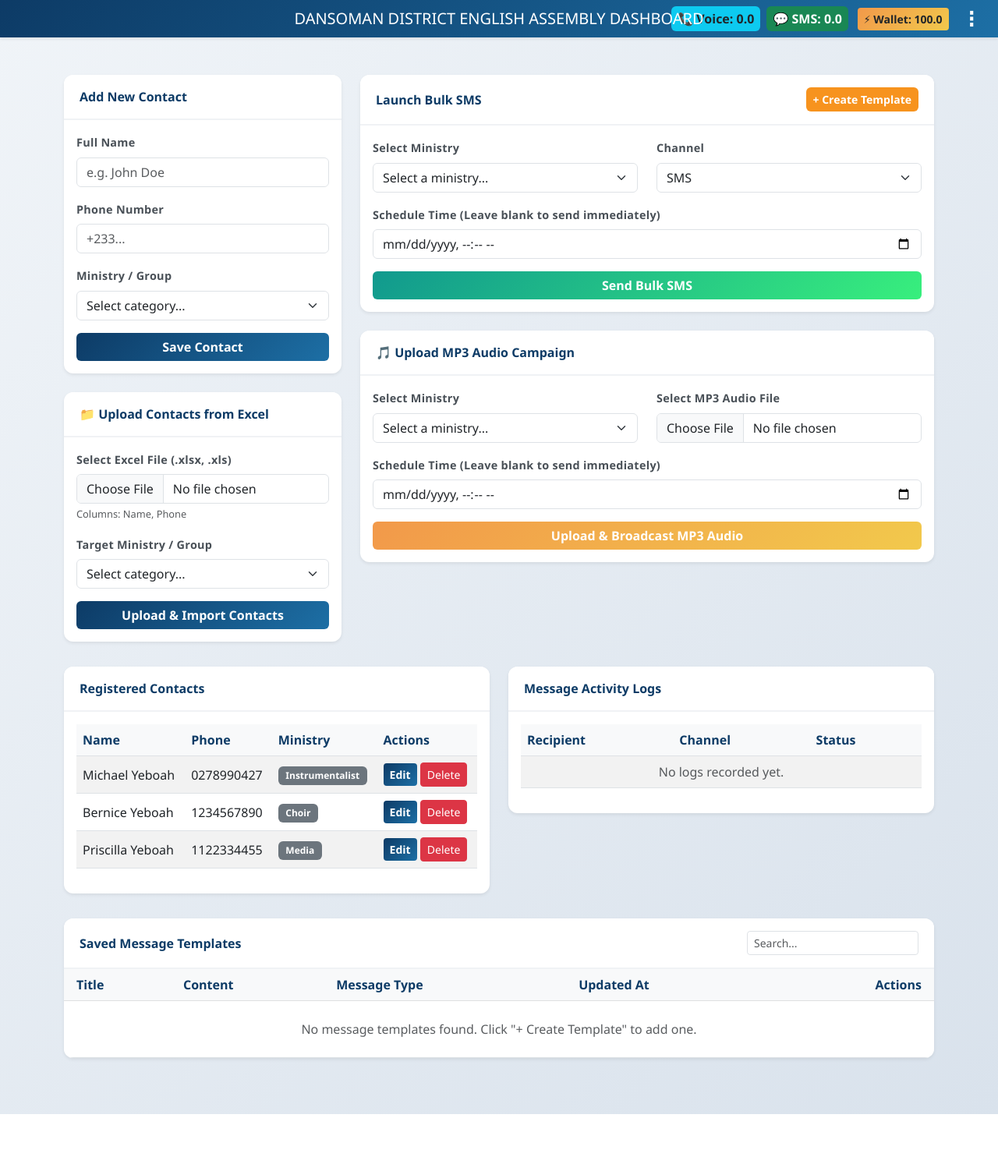
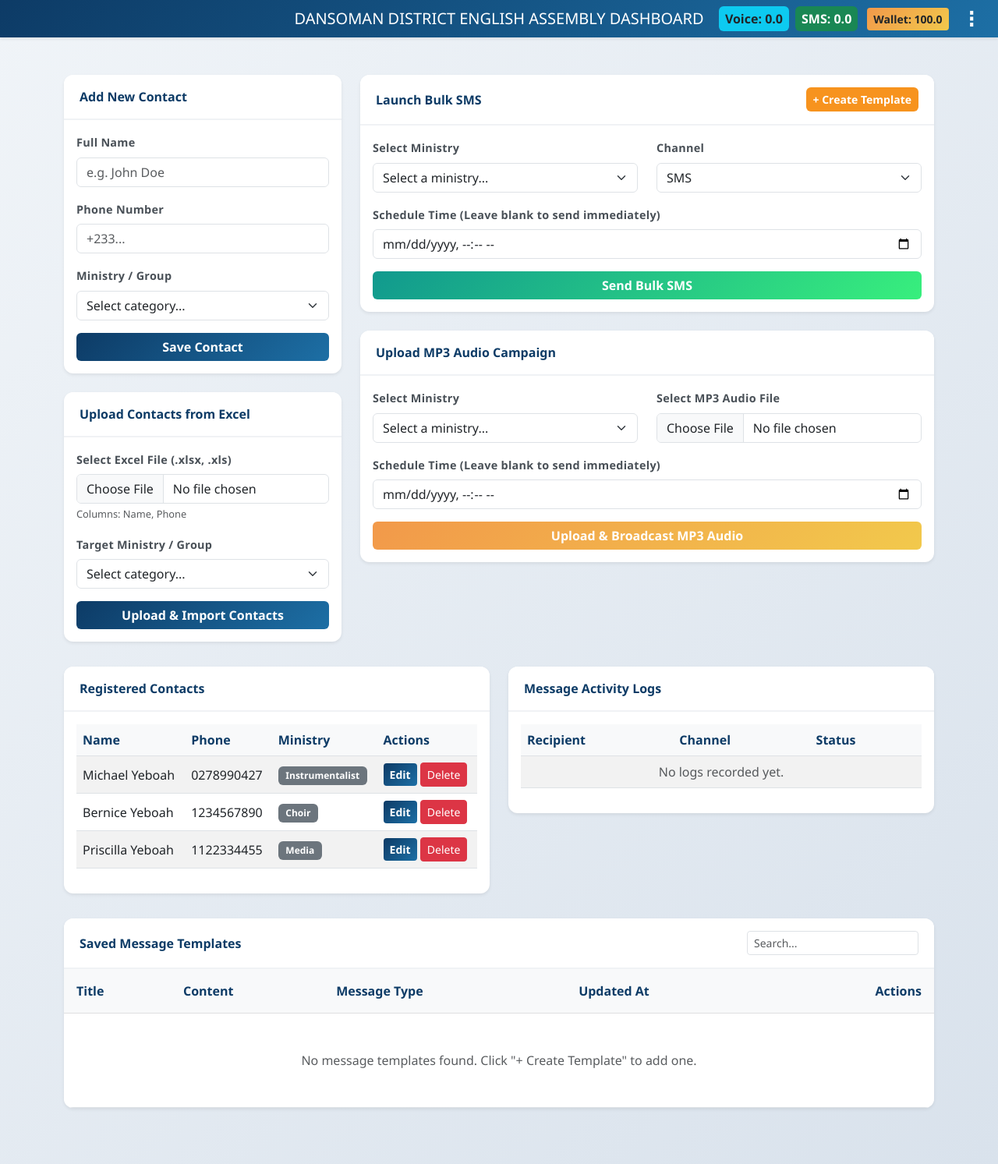
Before and after one commit to kwesidompreh53-png/stem-messaging-app, a Flask app: page / in a window 1280 px wide. Shown: the whole page at 78% size. Before the commit the page ends 1429 px from the top, so only its background shows below. Run offline with Flask 3, Linux system fonts and the light colour scheme; a user stored in the database is signed in; data comes from the database, SQL or seed files in the repository; data that the repository does not hold is empty; some libraries are stand-ins or nearby versions.

Commit message:
Enlarge and space out message templates table layout on dashboard

```diff
--- a/templates/index.html
+++ b/templates/index.html
@@ -78,17 +78,17 @@
             <div class="d-flex align-items-center ms-auto gap-2">
                 <!-- Voice Purchased Badge -->
                 <span class="badge bg-info text-dark fw-bold px-2 py-2 fs-6">
-                    📞 Voice: {{ voice_total }}
+                    Voice: {{ voice_total }}
                 </span>
 
                 <!-- SMS Purchased Badge -->
                 <span class="badge bg-success text-white fw-bold px-2 py-2 fs-6">
-                    💬 SMS: {{ sms_total }}
+                    SMS: {{ sms_total }}
                 </span>
 
                 <!-- Points Balance Badge -->
                 <a href="{{ url_for('buy_points') }}" class="btn btn-warning btn-sm fw-bold text-dark ms-1">
-                    ⚡ Wallet: {{ current_user.balance }}
+                    Wallet: {{ current_user.balance }}
                 </a>
 
                 <div class="menu-container">
@@ -149,7 +149,7 @@
 
                 <!-- Upload Contacts from Excel Card -->
                 <div class="card shadow-sm">
-                    <div class="card-header bg-white fw-bold">📁 Upload Contacts from Excel</div>
+                    <div class="card-header bg-white fw-bold">Upload Contacts from Excel</div>
                     <div class="card-body">
                         <form action="{{ url_for('upload_contacts_excel') }}" method="POST" enctype="multipart/form-data">
                             <div class="mb-3">
@@ -218,7 +218,7 @@
 
                 <!-- MP3 Audio Upload Card -->
                 <div class="card shadow-sm">
-                    <div class="card-header bg-white fw-bold">🎵 Upload MP3 Audio Campaign</div>
+                    <div class="card-header bg-white fw-bold">Upload MP3 Audio Campaign</div>
                     <div class="card-body">
                         <form action="/upload-mp3-campaign" method="POST" enctype="multipart/form-data">
                             <div class="row">
@@ -320,11 +320,11 @@
             </div>
         </div>
 
-        <!-- Row 3: Saved Message Templates Table -->
+        <!-- Row 3: Saved Message Templates Table (Enlarged and Spaced) -->
         <div class="row g-4 mt-2">
             <div class="col-12">
                 <div class="card shadow-sm mb-4">
-                    <div class="card-header bg-white fw-bold d-flex justify-content-between align-items-center">
+                    <div class="card-header bg-white fw-bold d-flex justify-content-between align-items-center py-3">
                         <span>Saved Message Templates</span>
                         <div class="input-group input-group-sm" style="width: 220px;">
                             <input type="text" id="templateSearch" class="form-control" placeholder="Search..." onkeyup="filterTemplates()">
@@ -334,31 +334,32 @@
                         <table class="table table-hover align-middle mb-0" id="templatesTable">
                             <thead class="table-light">
                                 <tr>
-                                    <th class="ps-3">Title</th>
-                                    <th>Content</th>
-                                    <th>Message Type</th>
-                                    <th>Updated At</th>
-                                    <th class="text-end pe-3">Actions</th>
+                                    <th class="ps-3 py-3">Title</th>
+                                    <th class="py-3">Content</th>
+                                    <th class="py-3">Message Type</th>
+                                    <th class="py-3">Updated At</th>
+                                    <th class="text-end pe-3 py-3">Actions</th>
                                 </tr>
                             </thead>
-                            <tbody>
+                            <tbody style="min-height: 250px;">
+                                {% if templates %}
                                     {% for template in templates %}
                                     <tr>
-                                    <td class="ps-3 fw-semibold text-dark">{{ template.title }}</td>
-                                    <td class="text-muted text-truncate" style="max-width: 250px;">{{ template.body }}</td>
-                                    <td>
+                                        <td class="ps-3 fw-semibold text-dark py-3">{{ template.title }}</td>
+                                        <td class="text-muted text-truncate py-3" style="max-width: 250px;">{{ template.body }}</td>
+                                        <td class="py-3">
                                             <span class="badge bg-info bg-opacity-10 text-info px-2 py-1 fw-normal" style="font-size: 0.8rem;">
                                                 {{ template.template_type }}
                                             </span>
                                         </td>
-                                    <td class="text-muted small">
+                                        <td class="text-muted small py-3">
                                             {% if template.updated_at %}
                                                 {{ template.updated_at.strftime('%b %d, %Y, %I:%M:%S %p') }}
                                             {% else %}
                                                 -
                                             {% endif %}
                                         </td>
-                                    <td class="text-end pe-3">
+                                        <td class="text-end pe-3 py-3">
                                             <div class="dropdown">
                                                 <button class="btn btn-sm btn-light border-0 text-secondary fw-bold" type="button" data-bs-toggle="dropdown" aria-expanded="false" style="font-size: 18px; line-height: 1;">
                                                     &#8942;
@@ -412,11 +413,14 @@
                                         </div>
                                       </div>
                                     </div>
+                                    {% endfor %}
                                 {% else %}
                                     <tr>
-                                    <td colspan="5" class="text-center text-muted py-4">No message templates found. Click "+ Create Template" to add one.</td>
+                                        <td colspan="5" class="text-center text-muted py-5">
+                                            No message templates found. Click "+ Create Template" to add one.
+                                        </td>
                                     </tr>
-                                {% endfor %}
+                                {% endif %}
                             </tbody>
                         </table>
                     </div>
@@ -440,7 +444,7 @@
           <form action="/create-template" method="POST">
             <div class="modal-body px-4 py-3">
 
-              <!-- Template Type Dropdown (Updated Values) -->
+              <!-- Template Type Dropdown -->
               <div class="mb-3">
                 <select class="form-select text-muted bg-light border-0 py-2" name="template_type" required style="border-radius: 8px;">
                   <option value="" disabled selected>Template Type</option>
@@ -469,7 +473,7 @@
 
               <!-- Message Textarea -->
               <div class="mb-3">
-                <textarea class="form-control bg-light border-0 p-3" id="templateBody" name="body" rows="5" placeholder="Type your message here. Hint: Use / or right click to insert variables" style="border-radius: 8px; resize: none;" oninput="updateStats(this)"></textarea>
+                <textarea class="form-control bg-light border-0 p-3" id="templateBody" name="body" rows="5" placeholder="Type your message here..." style="border-radius: 8px; resize: none;" oninput="updateStats(this)"></textarea>
               </div>
 
               <!-- Character Counter & Settings Bar -->
@@ -491,38 +495,20 @@
 
             <!-- Modal Footer -->
             <div class="modal-footer border-top-0 px-4 pb-4 pt-2 d-flex justify-content-between align-items-center">
-
-              <!-- Left Action Icons -->
               <div class="d-flex align-items-center gap-2">
+                <!-- Footer Icon buttons -->
                 <button type="button" class="btn btn-light border-0 p-2 text-muted" style="border-radius: 8px;" title="Help">
                   <svg xmlns="http://www.w3.org/2000/svg" width="16" height="16" fill="currentColor" class="bi bi-question-circle" viewBox="0 0 16 16">
                     <path d="M8 15A7 7 0 1 1 8 1a7 7 0 0 1 0 14zm0 1A8 8 0 1 0 8 0a8 8 0 0 0 0 16z"/>
                     <path d="M5.255 5.786a.237.237 0 0 0 .241.247h.825c.138 0 .248-.113.266-.25.09-.656.54-1.134 1.342-1.134.686 0 1.314.343.1.916-.388.196-1.146.572-1.146 1.355V9.32a.246.246 0 0 0 .246.246h.81c.137 0 .246-.108.246-.242v-.54c0-1.053 3.5-1.117 3.5-3.483 0-1.79-1.295-2.706-3.01-2.706-1.83 0-3.051 1.05-3.187 2.59zM8 11.5a1 1 0 1 1 0-2 1 1 0 0 1 0 2z"/>
                   </svg>
                 </button>
-                <button type="button" class="btn btn-light border-0 p-2 text-muted" style="border-radius: 8px;" title="Preview">
-                  <svg xmlns="http://www.w3.org/2000/svg" width="16" height="16" fill="currentColor" class="bi bi-eye" viewBox="0 0 16 16">
-                    <path d="M16 8s-3-5.5-8-5.5S0 8 0 8s3 5.5 8 5.5S16 8 16 8zM1.173 8a13.133 13.133 0 0 1 1.66-2.043C4.12 4.668 5.88 3.5 8 3.5c2.12 0 3.879 1.168 5.168 2.457A13.133 13.133 0 0 1 14.828 8c-.058.087-.122.183-.195.288-.335.48-.83 1.12-1.465 1.755C11.879 11.332 10.119 12.5 8 12.5c-2.12 0-3.879-1.168-5.168-2.457A13.134 13.134 0 0 1 1.172 8z"/>
-                    <path d="M8 5.5a2.5 2.5 0 1 0 0 5 2.5 2.5 0 0 0 0-5zM4.5 8a3.5 3.5 0 1 1 7 0 3.5 3.5 0 0 1-7 0z"/>
-                  </svg>
-                </button>
-                <button type="button" class="btn btn-light border-0 p-2 text-muted" style="border-radius: 8px;" title="Translate">
-                  <svg xmlns="http://www.w3.org/2000/svg" width="16" height="16" fill="currentColor" class="bi bi-translate" viewBox="0 0 16 16">
-                    <path d="M4.545 6.714 4.11 8H3l1.862-5h1.284L8 8H6.833l-.435-1.286H4.545zm1.634-.736L5.5 3.956h-.033l-.679 2.022H6.18z"/>
-                    <path d="M0 2a2 2 0 0 1 2-2h7a2 2 0 0 1 2 2v3h3a2 2 0 0 1 2 2v7a2 2 0 0 1-2 2H7a2 2 0 0 1-2-2v-3H2a2 2 0 0 1-2-2V2zm2-1a1 1 0 0 0-1 1v7a1 1 0 0 0 1 1h7a1 1 0 0 0 1-1V2a1 1 0 0 0-1-1H2zm7.138 9.959c.09-.359.197-.772.318-1.203.11-.41.218-.813.322-1.206H10.5V8.5h-2v-.935h2.518c.11-.424.218-.842.324-1.256h.912c.106.414.214.832.324 1.256H16V8.5h-2v.935h-1.382c-.104.393-.212.796-.322 1.206-.121.431-.228.844-.318 1.203h-1.04z"/>
-                  </svg>
-                </button>
-                <button type="button" class="btn btn-light border p-2 text-primary shadow-sm" style="border-radius: 8px; background: linear-gradient(135deg, #f3e8ff 0%, #e0e7ff 100%);" title="AI Magic">
-                  ✨
-                </button>
               </div>
 
-              <!-- Right Action Buttons -->
               <div class="d-flex align-items-center gap-2">
                 <button type="button" class="btn btn-light text-secondary px-4 fw-semibold border" data-bs-dismiss="modal" style="border-radius: 8px;">Cancel</button>
                 <button type="submit" class="btn text-white px-4 fw-semibold shadow-sm" style="background-color: #1b1577; border-radius: 8px;">Save</button>
               </div>
-
             </div>
           </form>
         </div>
```
Lines whose indentation alone changed are shown as unchanged.
